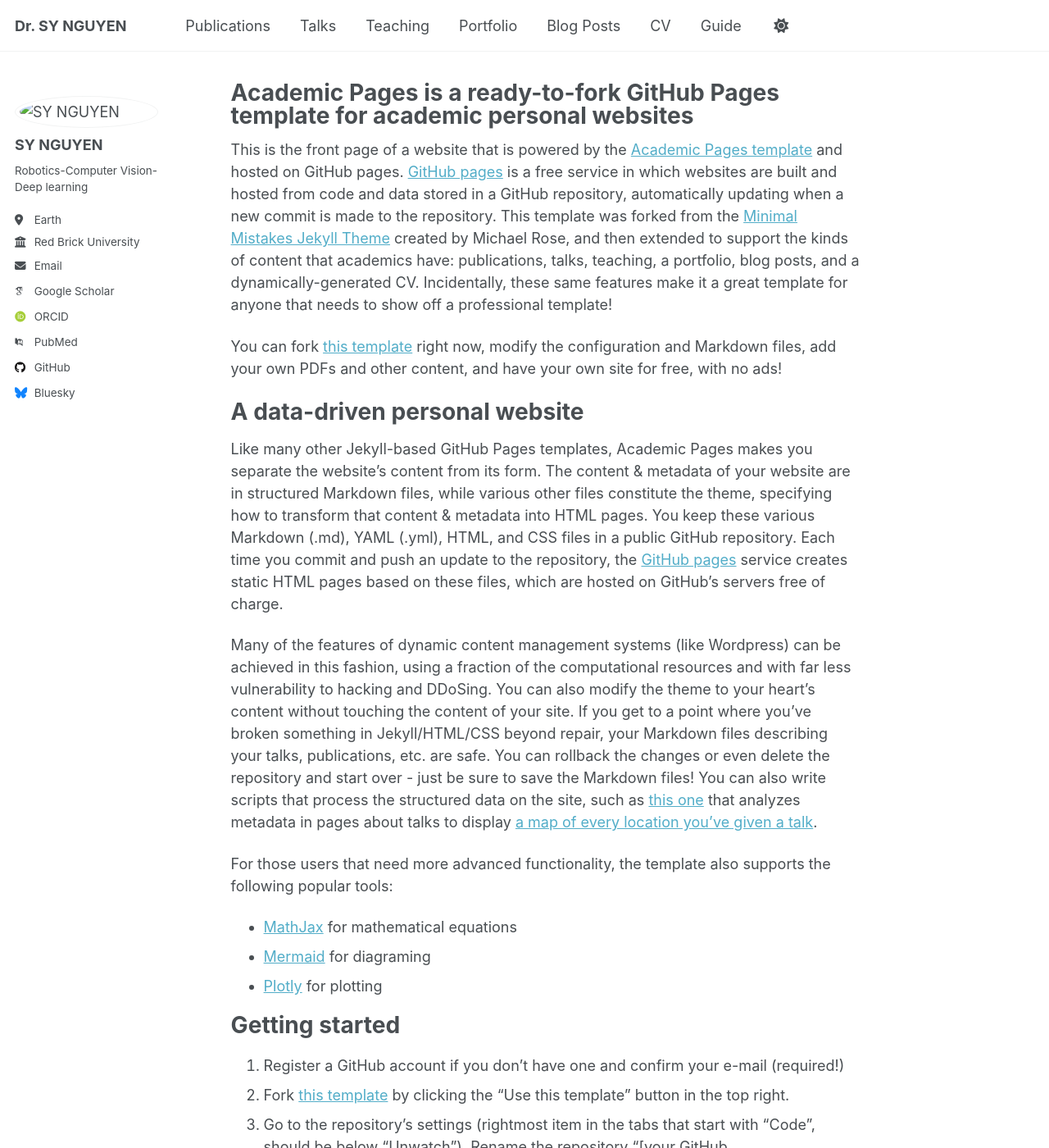
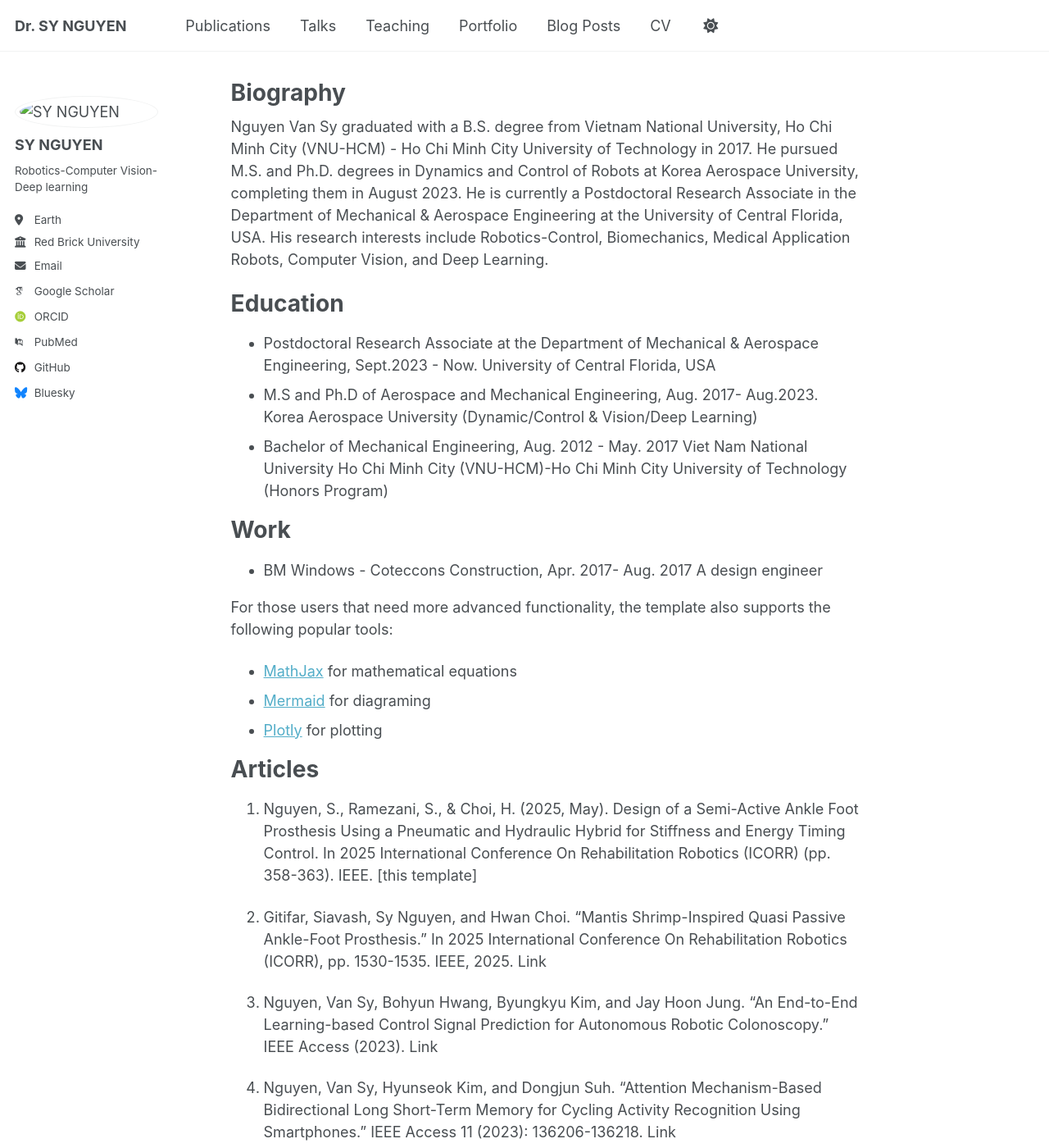
Before and after one commit to NguyenSyAI/NguyenSyAI.github.io, a Jekyll site: the page built from _pages/about.md, in a window 1280 px wide and 1400 px high. Shown: the whole window at 82% size. Built offline with Jekyll 4.4.1, drawn with Linux system fonts in a browser that asks for light colours; some web fonts are replaced; a script that is not in the unit is left out; some of the changed text lies outside the part shown.

```diff
--- a/_config.yml
+++ b/_config.yml
@@ -37,7 +37,7 @@ author:
   # Academic websites
   academia         : # URL
   arxiv            : # URL - Update with the correct link to your profile
-  googlescholar    : "https://scholar.google.com/citations?user=PS_CX0AAAAAJ"
+  googlescholar    : "https://scholar.google.com/citations?user=nUwutwUAAAAJ&hl=en"
   inspire-hep      : # URL
   impactstory      : # URL
   orcid            : "http://orcid.org/yourorcidurl"
@@ -50,7 +50,7 @@ author:
   bitbucket        : # Username - Update with your username on the site
   codepen          : # Username
   dribbble         : # Username
-  github           : "academicpages"
+  github           : "Nguyen SY AI"
   kaggle           : # Username
   stackoverflow    : # User number or user number and name (i.e., use "1" or "1/jeff-atwood")
 
--- a/_data/navigation.yml
+++ b/_data/navigation.yml
@@ -29,5 +29,5 @@ main:
   # - title: "CV"
   #   url: /cv-json/
 
-  - title: "Guide"
-    url: /markdown/
+  # - title: "Guide"
+  #   url: /markdown/
--- a/_pages/about.md
+++ b/_pages/about.md
@@ -1,30 +1,49 @@
 ---
 permalink: /
-title: "Academic Pages is a ready-to-fork GitHub Pages template for academic personal websites"
+title: "Biography"
 author_profile: true
 redirect_from:
   - /about/
   - /about.html
 ---
 
-This is the front page of a website that is powered by the [Academic Pages template](https://github.com/academicpages/academicpages.github.io) and hosted on GitHub pages. [GitHub pages](https://pages.github.com) is a free service in which websites are built and hosted from code and data stored in a GitHub repository, automatically updating when a new commit is made to the repository. This template was forked from the [Minimal Mistakes Jekyll Theme](https://mmistakes.github.io/minimal-mistakes/) created by Michael Rose, and then extended to support the kinds of content that academics have: publications, talks, teaching, a portfolio, blog posts, and a dynamically-generated CV. Incidentally, these same features make it a great template for anyone that needs to show off a professional template!
+Nguyen Van Sy graduated with a B.S. degree from Vietnam National University, Ho Chi Minh City (VNU-HCM) - Ho Chi Minh City University of Technology in 2017. He pursued M.S. and Ph.D. degrees in Dynamics and Control of Robots at Korea Aerospace University, completing them in August 2023. He is currently a Postdoctoral Research Associate in the Department of Mechanical & Aerospace Engineering at the University of Central Florida, USA. His research interests include Robotics-Control, Biomechanics, Medical Application Robots, Computer Vision, and Deep Learning.
 
- You can fork [this template](https://github.com/academicpages/academicpages.github.io) right now, modify the configuration and Markdown files, add your own PDFs and other content, and have your own site for free, with no ads!
+Education
+======
++ Postdoctoral Research Associate at the Department of Mechanical & Aerospace Engineering, Sept.2023 - Now.
+University of Central  Florida, USA
++ M.S and Ph.D of Aerospace and Mechanical Engineering, Aug. 2017- Aug.2023.
+Korea Aerospace University (Dynamic/Control & Vision/Deep Learning)
++ Bachelor of Mechanical Engineering, Aug. 2012 - May. 2017
+Viet Nam National University Ho Chi Minh City (VNU-HCM)-Ho Chi Minh City University of Technology  (Honors Program)
 
-A data-driven personal website
+Work
 ======
-Like many other Jekyll-based GitHub Pages templates, Academic Pages makes you separate the website's content from its form. The content & metadata of your website are in structured Markdown files, while various other files constitute the theme, specifying how to transform that content & metadata into HTML pages. You keep these various Markdown (.md), YAML (.yml), HTML, and CSS files in a public GitHub repository. Each time you commit and push an update to the repository, the [GitHub pages](https://pages.github.com/) service creates static HTML pages based on these files, which are hosted on GitHub's servers free of charge.
++ BM Windows - Coteccons Construction, Apr. 2017- Aug. 2017
+  A design engineer
 
-Many of the features of dynamic content management systems (like Wordpress) can be achieved in this fashion, using a fraction of the computational resources and with far less vulnerability to hacking and DDoSing. You can also modify the theme to your heart's content without touching the content of your site. If you get to a point where you've broken something in Jekyll/HTML/CSS beyond repair, your Markdown files describing your talks, publications, etc. are safe. You can rollback the changes or even delete the repository and start over - just be sure to save the Markdown files! You can also write scripts that process the structured data on the site, such as [this one](https://github.com/academicpages/academicpages.github.io/blob/master/talkmap.ipynb) that analyzes metadata in pages about talks to display [a map of every location you've given a talk](https://academicpages.github.io/talkmap.html).
 
 For those users that need more advanced functionality, the template also supports the following popular tools:
 - [MathJax](https://www.mathjax.org/) for mathematical equations
 - [Mermaid](https://mermaid.js.org/) for diagraming
 - [Plotly](https://plotly.com/javascript/) for plotting
 
-Getting started
+Articles
 ======
-1. Register a GitHub account if you don't have one and confirm your e-mail (required!)
+1. Nguyen, S., Ramezani, S., & Choi, H. (2025, May). Design of a Semi-Active Ankle Foot Prosthesis Using a Pneumatic and Hydraulic Hybrid for Stiffness and Energy Timing Control. In 2025 International Conference On Rehabilitation Robotics (ICORR) (pp. 358-363). IEEE. [this template]
+
+1. Gitifar, Siavash, Sy Nguyen, and Hwan Choi. "Mantis Shrimp-Inspired Quasi Passive Ankle-Foot Prosthesis." In 2025 International Conference On Rehabilitation Robotics (ICORR), pp. 1530-1535. IEEE, 2025. Link
+
+1. Nguyen, Van Sy, Bohyun Hwang, Byungkyu Kim, and Jay Hoon Jung. "An End-to-End Learning-based Control Signal Prediction for Autonomous Robotic Colonoscopy." IEEE Access (2023). Link
+
+1. Nguyen, Van Sy, Hyunseok Kim, and Dongjun Suh. "Attention Mechanism-Based Bidirectional Long Short-Term Memory for Cycling Activity Recognition Using Smartphones." IEEE Access 11 (2023): 136206-136218. Link
+1. Nguyen, V. S., Hwang, B., Lee, S., Kim, S., & Kim, B. (2022). Three Degrees of Freedom-Based Master-Slave Uterine Manipulation Robot System for Laparoscopic Hysterectomy. Journal of Mechanisms and Robotics, 1-40. Link
+1. Nguyen Van Sy, Jinwon Jung, Sanghoon Jung, Seonggun Joe, and Byungkyu Kim. "Deployable Hook Retrieval System for UAV Rescue and Delivery." IEEE Access (2021). Link
+1. Jung Jinwon, Nguyen Van Sy, Dongkyu Lee, Seonggun Joe, Jaihyuk Hwang, and Byungkyu Kim. "A Single Motor-Driven Focusing Mechanism with Flexure Hinges for Small Satellite Optical Systems." Applied Sciences 10, no. 20 (2020): 7087.   Link
+1. Jung Sanghoon, Van Sy Nguyen, Byungkyu Kim, and Taeyoung An. "Design and test of cable based airborne capture mechanism for drone." Journal of Aerospace System Engineering 14, no. 3 (2020): 10-16.   Link
+
+
 1. Fork [this template](https://github.com/academicpages/academicpages.github.io) by clicking the "Use this template" button in the top right.
 1. Go to the repository's settings (rightmost item in the tabs that start with "Code", should be below "Unwatch"). Rename the repository "[your GitHub username].github.io", which will also be your website's URL.
 1. Set site-wide configuration and create content & metadata (see below -- also see [this set of diffs](http://archive.is/3TPas) showing what files were changed to set up [an example site](https://getorg-testacct.github.io) for a user with the username "getorg-testacct")
```
